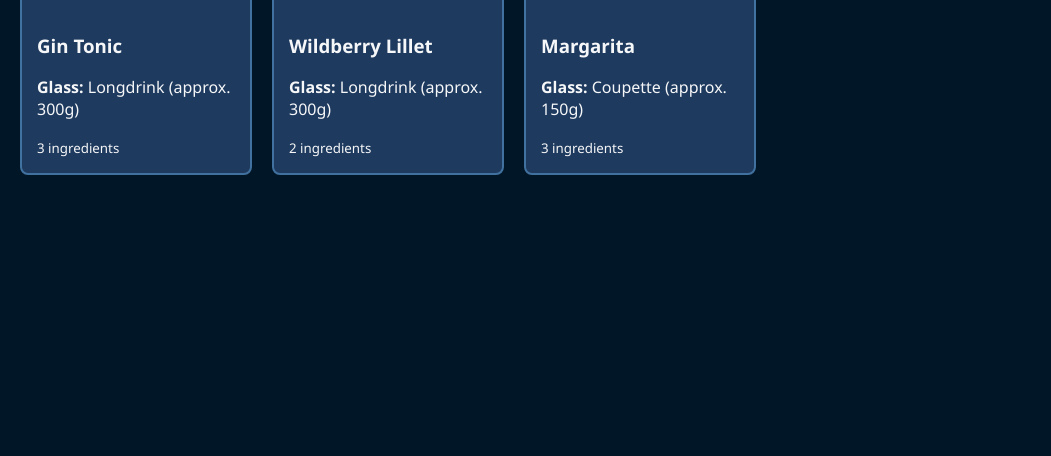
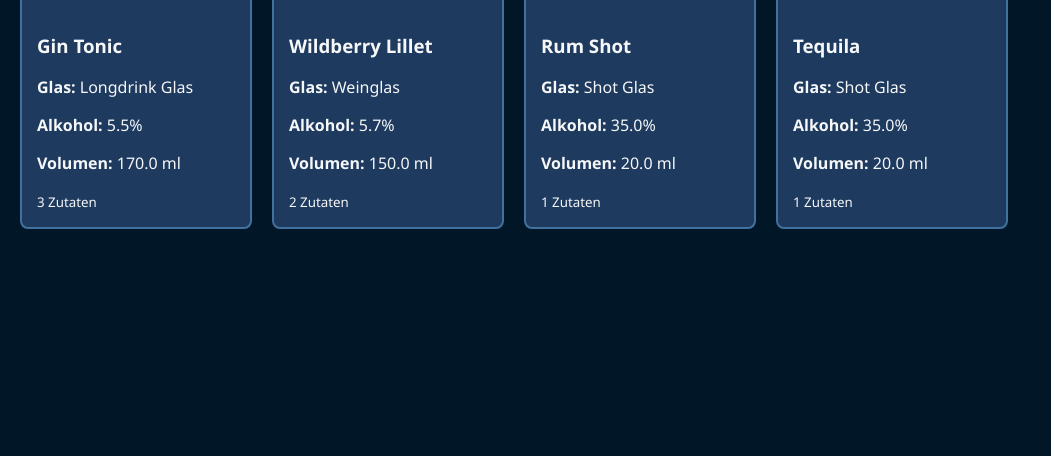
Before and after one commit to OutOfPlane/CocktailMaster, a FastAPI app: page / in a window 1280 px wide. Shown: the part 344-800 px from the top of the page, without its empty margins (0-1051 px from the left). Run offline with FastAPI, Linux system fonts and the light colour scheme.

Commit message:
Finalize ui

```diff
--- a/ingredients.json
+++ b/ingredients.json
@@ -45,7 +45,7 @@
         "id": "lillet",
         "name": "Lillet",
         "image": "/static/images/ingredients/lillet.jpg",
-        "alc": 0.0
+        "alc": 17.0
     },
     {
         "id": "rum_af",
--- a/main.py
+++ b/main.py
@@ -5,6 +5,7 @@
 from fastapi.templating import Jinja2Templates
 import uuid
 import httpx
+import os
 
 app = FastAPI()
 
@@ -21,9 +22,29 @@
     with open("ingredients.json", "r", encoding="utf-8") as f:
         return json.load(f)
 
+def load_glasses():
+    with open("glasses.json", "r", encoding="utf-8") as f:
+        return json.load(f)
+
 @app.get("/", response_class=HTMLResponse)
 async def index(request: Request):
     recipes = load_recipes()
+    ingredients = load_ingredients()
+    glasses = load_glasses()
+
+    for recipe in recipes:
+        alcohol_content = 0.0
+        total_amount = 0.0
+        recipe["glass_info"] = next((g for g in glasses if g["id"] == recipe["glass"]), None)
+        for ingredient in recipe["ingredients"]:
+            ingredient_info = next((i for i in ingredients if i["id"] == ingredient["id"]), None)
+            if ingredient_info:
+                alcohol_content += (ingredient["amount"] * ingredient_info["alc"] / 100)
+                total_amount += ingredient["amount"]
+        recipe["alcohol_content"] = round(alcohol_content*100/total_amount, 1)
+        recipe["total_amount"] = total_amount
+
+
     return templates.TemplateResponse(request, "index.html", {"recipes": recipes})
 
 @app.get("/mix/{recipe_id}", response_class=HTMLResponse)
@@ -66,39 +87,67 @@
 
 # Process form data from creator UI
 @app.post("/manage/create")
-async def create_drink(request: Request):
-    form_data = await request.form()
+async def create_drink(
+    request: Request,
+    name: str = Form(...),
+    glass: str = Form(...), # This will match the glass 'id' from our new select menu
+    ingredient_id: list = Form(...),
+    ingredient_amount: list = Form(...),
+    image_file: UploadFile = File(...)
+    ):
 
-    # Extract structural fields
-    drink_name = form_data.get("name")
-    glass_type = form_data.get("glass")
 
-    # Process dynamically generated arrays of ingredients
-    ing_ids = form_data.getlist("ingredient_id")
-    ing_amounts = form_data.getlist("ingredient_amount")
+    glasses_pool = load_glasses()
+    matched_glass = next((g for g in glasses_pool if g["id"] == glass), None)
+
+    if not matched_glass:
+        raise HTTPException(status_code=400, detail="Selected glass type is invalid.")
+
+    # Calculate the total weight/volume of all added items
+    total_volume = sum(int(amount) for amount in ingredient_amount if amount)
+    glass_max = matched_glass["volume"]
+
+    if total_volume > glass_max:
+        # Throw an error that tells the user exactly how much they overshot by
+        raise HTTPException(
+            status_code=400,
+            detail=f"Recipe exceeds glass capacity! Total ingredients: {total_volume}ml. '{matched_glass['name']}' max capacity: {glass_max}ml."
+        )
+
+    # 2. File handling (Keep your existing unique filename logic here)
+    image_path = "/static/images/default-cocktail.jpg"
+    if image_file and image_file.filename:
+        file_extension = os.path.splitext(image_file.filename)[1]
+        unique_filename = f"{uuid.uuid4().hex}{file_extension}"
+        file_location = os.path.join("static/images", unique_filename)
+        with open(file_location, "wb") as buffer:
+            content = await image_file.read()
+            buffer.write(content)
+        image_path = f"/static/images/{unique_filename}"
 
     ingredients_pool = load_ingredients()
     compiled_ingredients = []
 
-    for i in range(len(ing_ids)):
-        if not ing_ids[i]: continue # Skip blanks
+
+    for i in range(len(ingredient_id)):
+        if not ingredient_id[i]: continue # Skip blanks
 
         # Match chosen ID against ingredient database to pull names/images automatically
         compiled_ingredients.append({
-            "id": ing_ids[i],
-            "amount": int(ing_amounts[i])
+            "id": ingredient_id[i],
+            "amount": int(ingredient_amount[i])
         })
 
-    if not drink_name or not compiled_ingredients:
+    if not name or not compiled_ingredients:
         raise HTTPException(status_code=400, detail="Missing required parameters")
 
     # Read, append, and rewrite recipes file safely
     recipes = load_recipes()
     new_recipe = {
         "id": str(uuid.uuid4())[:8], # Creates a short unique id string
-        "name": drink_name,
-        "glass": glass_type,
-        "image": "/static/images/default-cocktail.jpg", # Default placeholder image
+        "name": name,
+        "glass": glass,
+        "image": image_path, # Default placeholder image
         "ingredients": compiled_ingredients
     }
 
--- a/recipes.json
+++ b/recipes.json
@@ -2,7 +2,7 @@
   {
     "id": "Gin Tonic",
     "name": "Gin Tonic",
-    "glass": "Longdrink (approx. 300g)",
+    "glass": "Longdrink",
     "image": "/static/images/gin_tonic.jpg",
     "ingredients": [
       {
@@ -22,7 +22,7 @@
   {
     "id": "Wildberry Lillet",
     "name": "Wildberry Lillet",
-    "glass": "Longdrink (approx. 300g)",
+    "glass": "Wine",
     "image": "/static/images/wildberry.jpg",
     "ingredients": [
       {
@@ -36,24 +36,27 @@
     ]
   },
   {
-    "id": "margarita",
-    "name": "Margarita",
-    "glass": "Coupette (approx. 150g)",
-    "image": "/static/images/margarita.jpg",
+    "id": "d8af4a1a",
+    "name": "Rum Shot",
+    "glass": "Shot",
+    "image": "/static/images/default-cocktail.jpg",
     "ingredients": [
       {
-        "name": "Tequila",
-        "amount": 50
-      },
+        "id": "rum",
+        "amount": 20
+      }
+    ]
+  },
+  {
+    "id": "689a9d71",
+    "name": "Tequila",
+    "glass": "Shot",
+    "image": "/static/images/9333a8e7c08746cf9581ee26bc9ae792.jpg",
+    "ingredients": [
       {
-        "name": "Cointreau",
+        "id": "tequila",
         "amount": 20
-      },
-      {
-        "name": "Lime Juice",
-        "amount": 15
       }
     ]
   }
-
 ]
--- a/static/style.css
+++ b/static/style.css
@@ -98,7 +98,7 @@
     border: none;
     color: white;
     padding: 12px 24px;
-    font-size: 1.1rem;
+    font-size: 2rem;
     border-radius: 5px;
     cursor: pointer;
 }
--- a/templates/base.html
+++ b/templates/base.html
@@ -9,7 +9,7 @@
 <body>
     <header class="main-header">
         <h1><a href="/">🍸 Cocktail Assistant</a></h1>
-        <a href="/manage" class="nav-btn">🛠️ Manage Drinks</a>
+        <a href="/manage" class="nav-btn">🛠️ Getränke Verwalten</a>
     </header>
     <main>
         {% block content %}{% endblock %}
--- a/templates/index.html
+++ b/templates/index.html
@@ -7,8 +7,10 @@
         <div class="recipe-card-image" style="background-image: url('{{ recipe.image }}');"></div>
         <div class="recipe-card-content">
             <h3>{{ recipe.name }}</h3>
-            <p><strong>Glass:</strong> {{ recipe.glass }}</p>
-            <small>{{ recipe.ingredients|length }} ingredients</small>
+            <p><strong>Glas:</strong> {{ recipe.glass_info.name }}</p>
+            <p><strong>Alkohol:</strong> {{ recipe.alcohol_content }}%</p>
+            <p><strong>Volumen:</strong> {{ recipe.total_amount }} ml</p>
+            <small>{{ recipe.ingredients|length }} Zutaten</small>
         </div>
     </div>
     {% endfor %}
@@ -16,9 +18,9 @@
 
 <script>
 function confirmStart(id, name) {
-    if (confirm(`Do you want to start mixing a ${name}?`)) {
+    // if (confirm(`Do you want to start mixing a ${name}?`)) {
         window.location.href = `/mix/${id}`;
-    }
+    // }
 }
 </script>
 {% endblock %}
```
Also changed, not shown: dzd.py (+6 -1 lines), templates/manage.html (+6 -3 lines), templates/mix.html (+6 -6 lines), static/images/1c97d76247734435bd3d199d0f37685f.jpg (added), static/images/9333a8e7c08746cf9581ee26bc9ae792.jpg (added).
